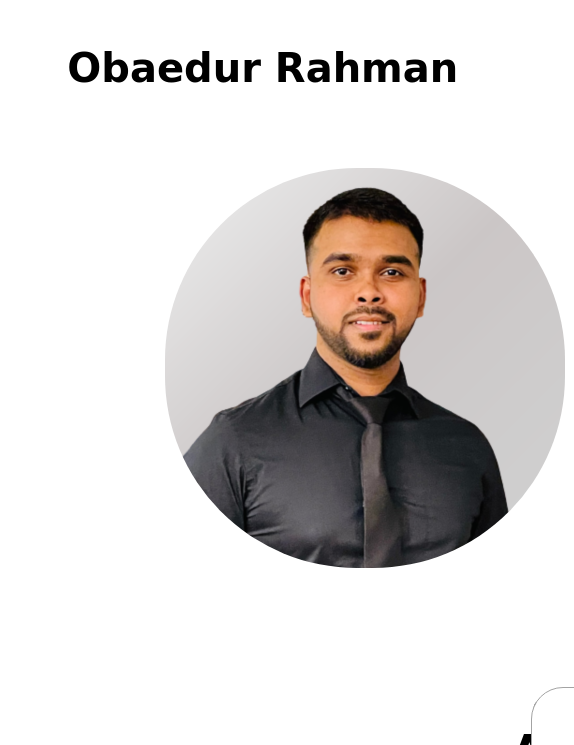
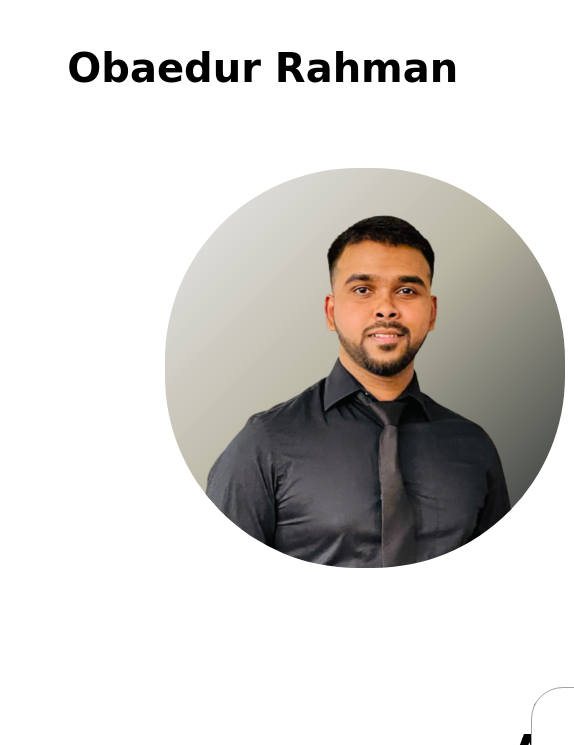
Before and after one commit to rahmo37/html-css-js-portfolio, a plain HTML site: page index.html in a window 1280 px wide. Shown: the top 745 px of the page, 0-574 px from the left. Drawn offline with Linux system fonts and the light colour scheme; a web font is replaced by a local one.

Commit message:
Pic Changed

```diff
--- a/index.html
+++ b/index.html
@@ -39,7 +39,7 @@
     <section id="profile">
       <div class="section__pic-container">
         <img
-          src="./assets/profile-pic.png"
+          src="./assets/Pic1.png"
           alt="John Doe Profile picture"
           id="profile-pic"
         />
```
Also changed, not shown: assets/Pic1.png (added), assets/arnob.jpg (deleted), assets/profile-pic.JPG (deleted), assets/profile-pic.png (deleted).
